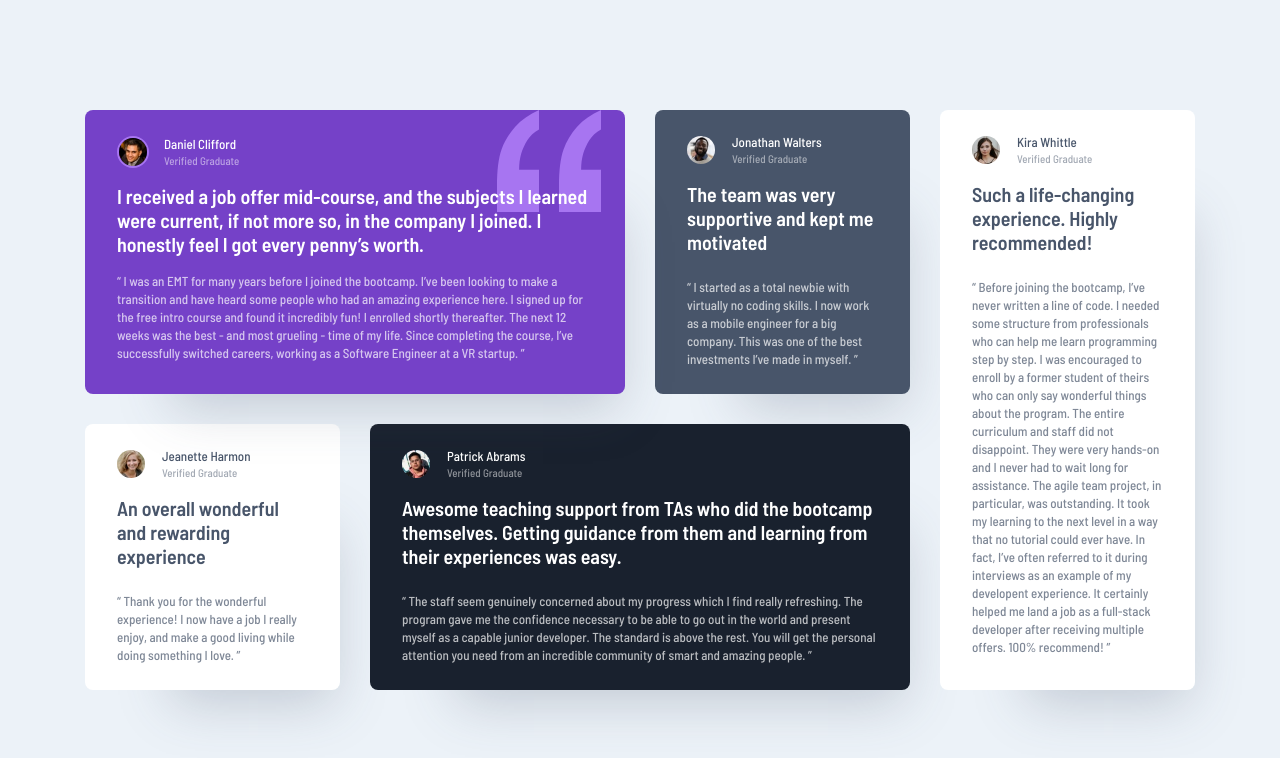
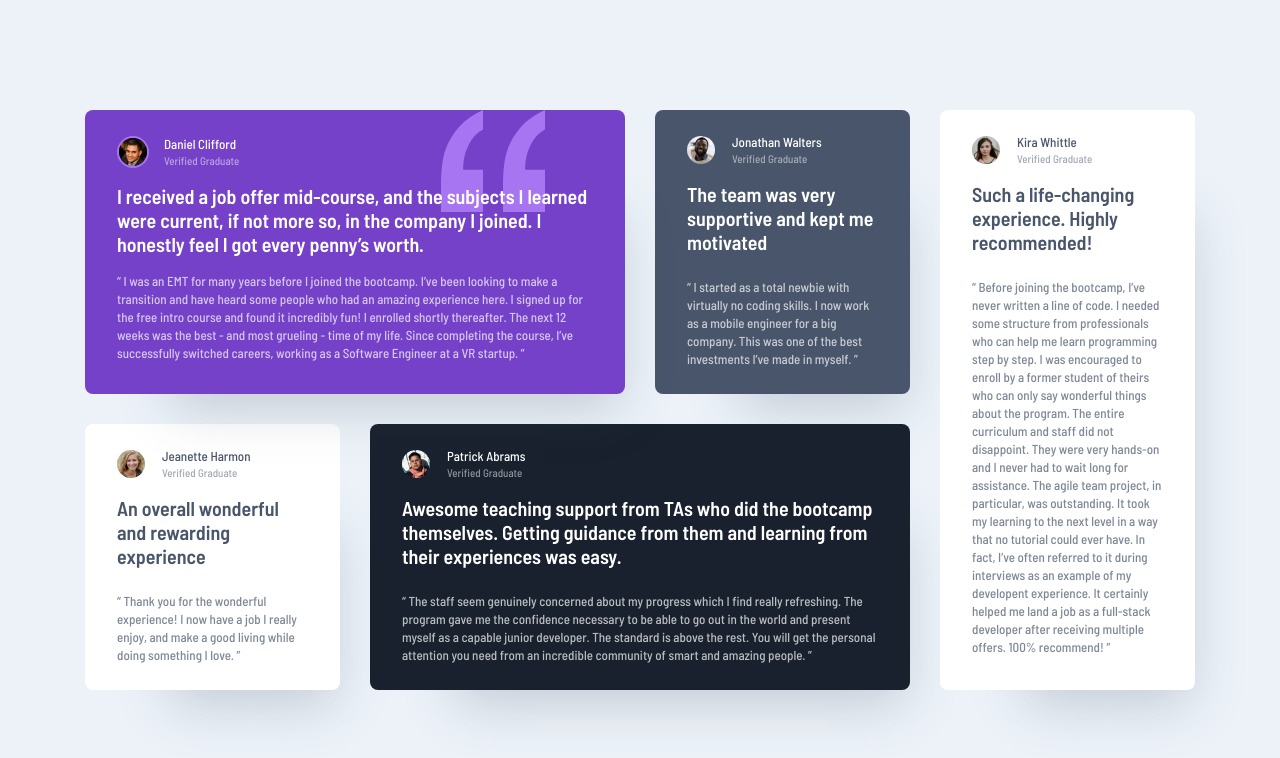
Before and after one commit to mgra04/testimonial-grid-section, a plain HTML site: page index.html in a window 1280 px wide. Drawn offline with Linux system fonts and the light colour scheme.

Commit message:
Update style.css

```diff
--- a/style.css
+++ b/style.css
@@ -219,6 +219,17 @@ body {
     grid-row: 1;
   }
 
+  .card-main::before {
+    content: "";
+    background-image: url(./images/bg-pattern-quotation.svg);
+    display: block;
+    width: 10.4rem;
+    height: 10.2rem;
+    position: absolute;
+    top: 0;
+    right: 8rem;
+  }
+
   .card__2 {
     grid-column: 3;
     grid-row: 1;
```
